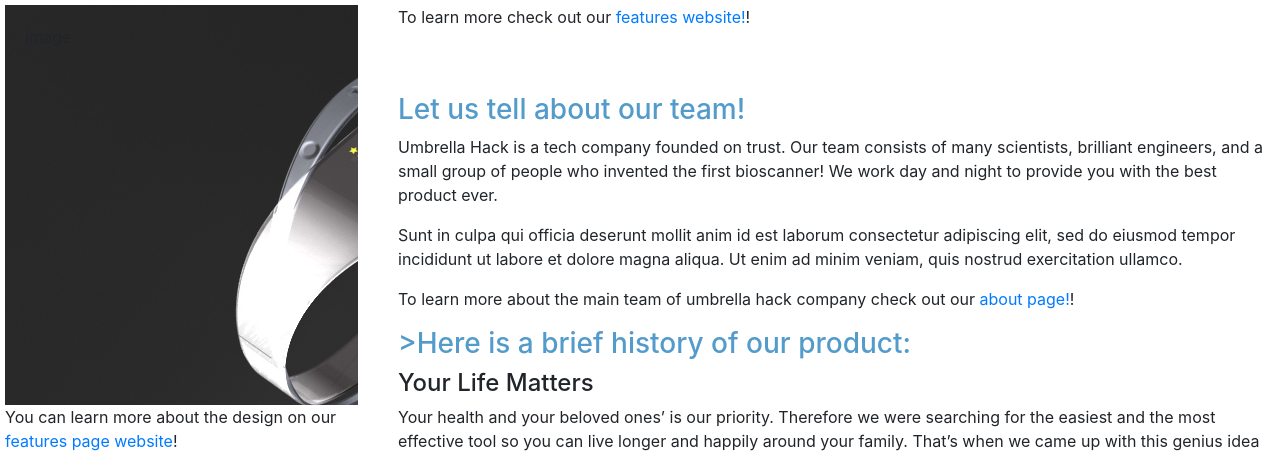
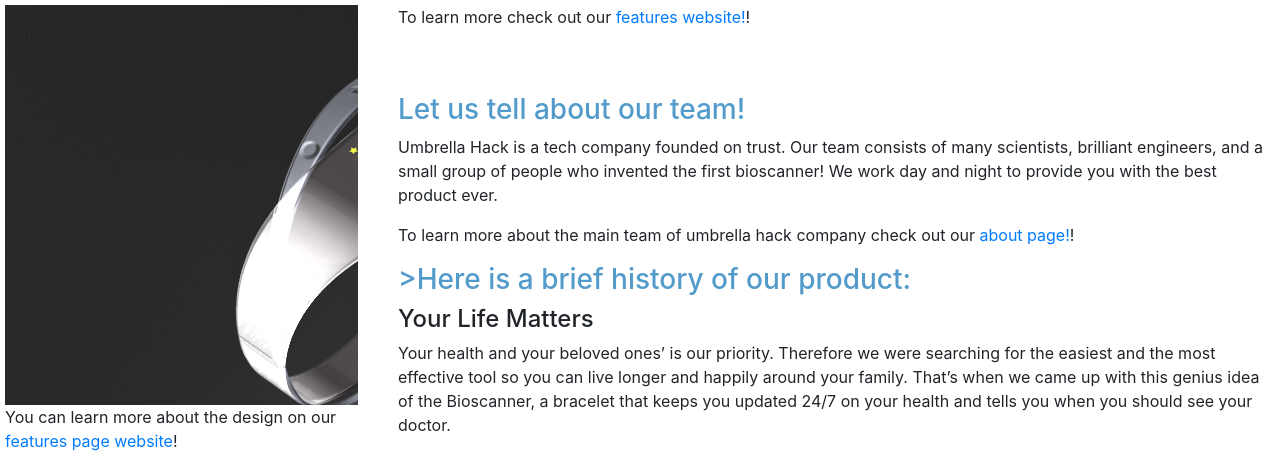
Before and after one commit to umbrellaHack/bioscanner, a plain HTML site: page index.html in a window 1280 px wide. Shown: the part 327-783 px from the top of the page. Drawn offline with nearby package versions, Linux system fonts and the light colour scheme; files whose address does not match are found by name.

Commit message:
Update index.html

```diff
--- a/index.html
+++ b/index.html
@@ -88,7 +88,6 @@
           <p>Umbrella Hack is a tech company founded on trust. Our team consists of many scientists, brilliant engineers, and a small group of people who invented the first bioscanner!
            We work day and night to provide you with the best product ever.</p>
 
-          <p>Sunt in culpa qui officia deserunt mollit anim id est laborum consectetur adipiscing elit, sed do eiusmod tempor incididunt ut labore et dolore magna aliqua. Ut enim ad minim veniam, quis nostrud exercitation ullamco.</p>
           <p>To learn more about the main team of umbrella hack company check out our <a href="about.html">about page!</a>! </p>
           <h3 class="colorPaletBlue">>Here is a brief history of our product:</h3>
           <h4>Your Life Matters </h4>
```
